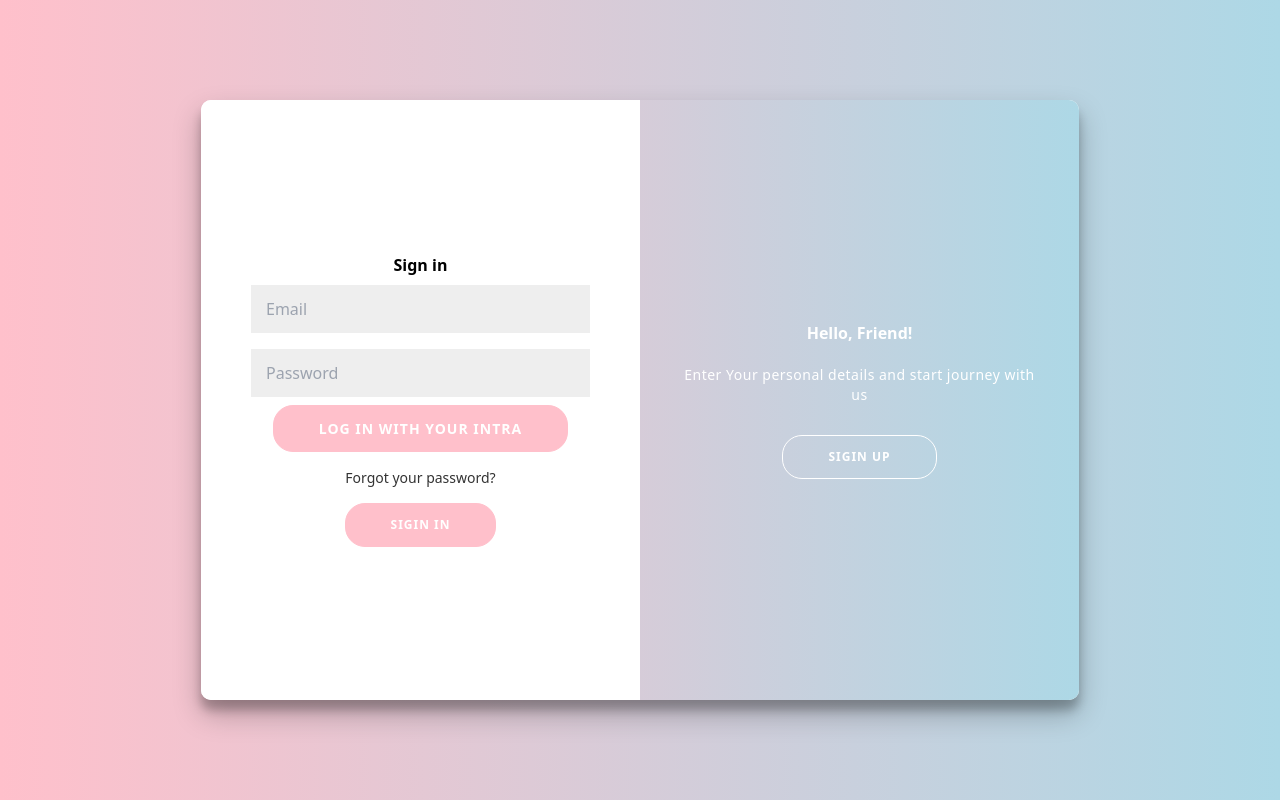
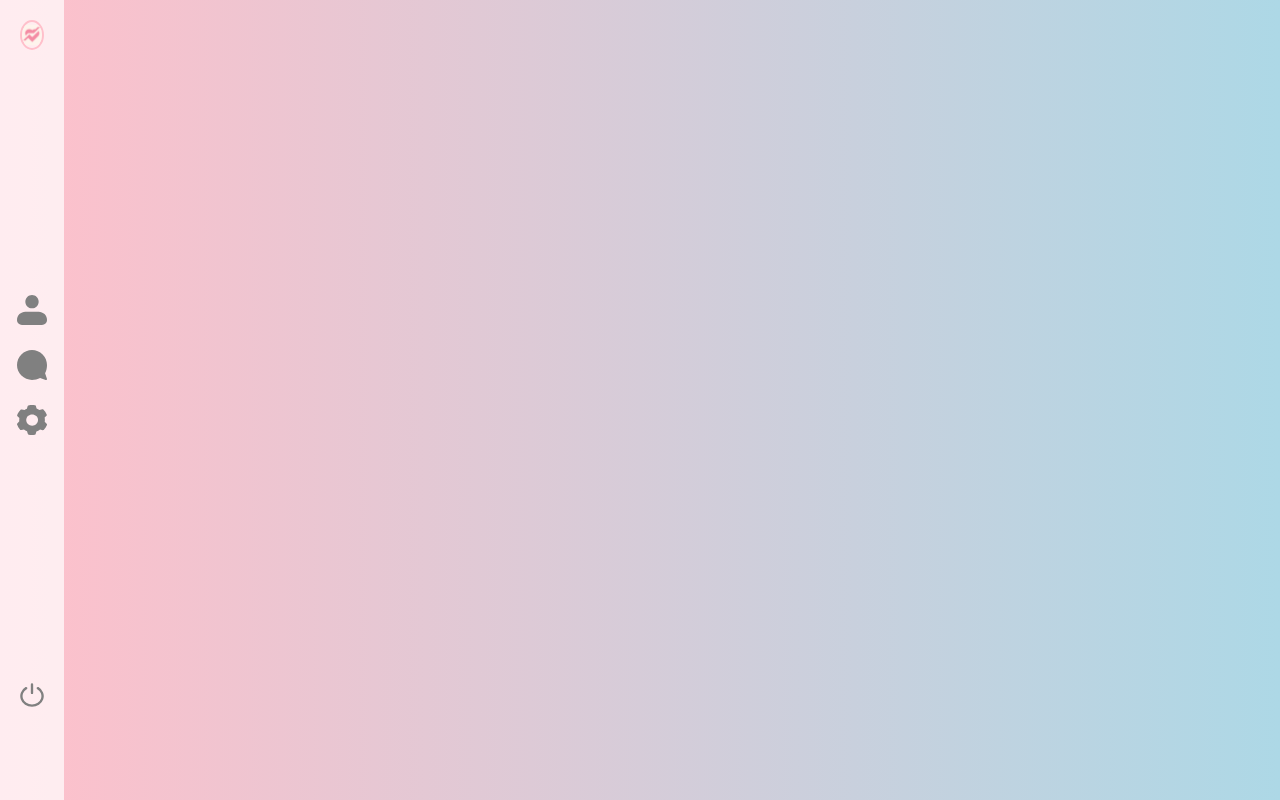
Before and after one commit to megrisse/Matcha, a React (Vite) app in the folder Front/: page /profile in a window 1280 px wide. Built offline with nearby package versions, Linux system fonts and the light colour scheme.

Commit message:
Create routes on App && start in create Profile page

```diff
--- a/Front/package.json
+++ b/Front/package.json
@@ -12,6 +12,7 @@
   "dependencies": {
     "react": "^18.3.1",
     "react-dom": "^18.3.1",
+    "react-router-dom": "^6.24.0",
     "styled-components": "^6.1.11",
     "tailwind": "^4.0.0"
   },
--- a/Front/src/App.tsx
+++ b/Front/src/App.tsx
@@ -1,11 +1,18 @@
+import { BrowserRouter, Routes, Route } from "react-router-dom";
 import Login from "./login/login";
+import Profile from "./profile/profile";
 
  function App() {
 
      return(
 
       <div>
-        <Login/>
+        <BrowserRouter>
+          <Routes>
+            <Route index element={<Login />} />
+            <Route path="/profile" element={<Profile/>}/>
+          </Routes>
+        </BrowserRouter>
       </div>
      )
  }
--- a/Front/src/Components/Components.tsx
+++ b/Front/src/Components/Components.tsx
@@ -1,4 +1,4 @@
-import styled from 'styled-components';
+import styled from "styled-components";
 
 interface SignProps {
   signinIn?: boolean;
@@ -27,12 +27,14 @@ export const SignUpContainer = styled.div<SignProps>`
   width: 50%;
   opacity: 0;
   z-index: 1;
-  ${props => props.signinIn !== true ? `
-    transform: translateX(100%);
-    opacity: 1;
-    z-index: 5;
-  `
-  : null}
+  ${(props) =>
+    props.signinIn !== true
+      ? `
+		transform: translateX(100%);
+		opacity: 1;
+		z-index: 5;
+	`
+      : null}
 `;
 
 export const SignInContainer = styled.div<SignProps>`
@@ -43,7 +45,8 @@ export const SignInContainer = styled.div<SignProps>`
   left: 0;
   width: 50%;
   z-index: 2;
-  ${props => (props.signinIn !== true ? `transform: translateX(100%);` : null)}
+  ${(props) =>
+    props.signinIn !== true ? `transform: translateX(100%);` : null}
 `;
 
 export const Form = styled.form`
@@ -72,8 +75,8 @@ export const Input = styled.input`
 
 export const Button = styled.button`
   border-radius: 20px;
-  border: 1px solid #FFC0CB;
-  background-color: #FFC0CB;
+  border: 1px solid #ffc0cb;
+  background-color: #ffc0cb;
   color: #ffffff;
   font-size: 12px;
   font-weight: bold;
@@ -92,6 +95,10 @@ export const Button = styled.button`
 export const GhostButton = styled(Button)`
   background-color: transparent;
   border-color: #ffffff;
+
+  &:hover {
+    box-shadow: 0 0 4px;
+  }
 `;
 
 export const Anchor = styled.a`
@@ -117,14 +124,14 @@ export const OverlayContainer = styled.div<SignProps>`
   overflow: hidden;
   transition: transform 0.6s ease-in-out;
   z-index: 100;
-  ${props =>
+  ${(props) =>
     props.signinIn !== true ? `transform: translateX(-100%);` : null}
 `;
 
 export const Overlay = styled.div<SignProps>`
-  background: #ADD8E6;
-  background: -webkit-linear-gradient(to right, #FFC0CB, #ADD8E6);
-  background: linear-gradient(to right, #FFC0CB, #ADD8E6);
+  background: #add8e6;
+  background: -webkit-linear-gradient(to right, #ffc0cb, #add8e6);
+  background: linear-gradient(to right, #ffc0cb, #add8e6);
   background-repeat: no-repeat;
   background-size: cover;
   background-position: 0 0;
@@ -135,7 +142,7 @@ export const Overlay = styled.div<SignProps>`
   width: 200%;
   transform: translateX(0);
   transition: transform 0.6s ease-in-out;
-  ${props => (props.signinIn !== true ? `transform: translateX(50%);` : null)}
+  ${(props) => (props.signinIn !== true ? `transform: translateX(50%);` : null)}
 `;
 
 export const OverlayPanel = styled.div`
@@ -154,22 +161,14 @@ export const OverlayPanel = styled.div`
 `;
 
 export const LeftOverlayPanel = styled(OverlayPanel)<SignProps>`
-  display: flex;
-  align-items: center;
-  justify-content: center;
-  flex-direction: column;
   transform: translateX(-20%);
-  ${props => props.signinIn !== true ? `transform: translateX(0);` : null}
+  ${(props) => (props.signinIn !== true ? `transform: translateX(0);` : null)}
 `;
 
 export const RightOverlayPanel = styled(OverlayPanel)<SignProps>`
-  display: flex;
-  align-items: center;
-  justify-content: center;
-  flex-direction: column;
   right: 0;
   transform: translateX(0);
-  ${props => props.signinIn !== true ? `transform: translateX(20%);` : null}
+  ${(props) => (props.signinIn !== true ? `transform: translateX(20%);` : null)}
 `;
 
 export const Paragraph = styled.p`
@@ -179,3 +178,110 @@ export const Paragraph = styled.p`
   letter-spacing: 0.5px;
   margin: 20px 0 30px;
 `;
+
+export const SideBarContainer = styled.div`
+	height: 100vh;
+`;
+
+export const SideBar = styled.nav`
+  height: 100%;
+  display: flex;
+  flex-direction: column;
+  justify-content: space-between;
+  align-items: center;
+  width: 5vw;
+  background-color: rgba(255, 255, 255, 0.7);
+  padding: 20px;
+  position: fixed;
+  left: 0;
+  top: 0;
+`;
+
+export const LogoContainer = styled.div`
+  display: flex;
+  justify-content: center;
+  align-items: center;
+  margin-bottom: 20px;
+`;
+
+export const Logo = styled.img`
+  height: 30px;
+  width: auto;
+  border-width: 2px;
+  border-style: solid;
+  border-color: #FFC0CB;
+  border-radius: 50%;
+`;
+
+export const SideBarListContainer = styled.div`
+  flex-grow: 1;
+  display: flex;
+  flex-direction: column;
+  justify-content: center;
+  align-items: center;
+`;
+
+export const SideBarList = styled.ul`
+  list-style-type: none;
+  padding: 0;
+  margin: 0;
+  display: flex;
+  flex-direction: column;
+`;
+
+export const SideBarListItem = styled.li`
+
+`;
+
+export const SideBarListAnchor = styled.a`
+  display: flex;
+  align-items: center;
+  justify-content: center;
+  text-decoration: none;
+  color: inherit;
+  width: 40px;
+  height: 40px;
+  border-radius: 50%;
+  transition: all 0.3s ease;
+  margin-bottom: 15px;
+  position: relative;
+
+  &:hover {
+    background-color: rgba(255, 192, 203, 0.2);
+  }
+
+  &::after {
+    content: '';
+    position: absolute;
+    top: -2px;
+    left: -2px;
+    right: -2px;
+    bottom: -2px;
+    border-radius: 50%;
+    border: 2px solid transparent;
+    transition: all 0.3s ease;
+  }
+
+  &:hover::after {
+    border-color: #FFC0CB;
+  }
+`;
+
+export const SideBarListImage = styled.img`
+  height: 30px;
+  width: auto;
+  transition: all 0.3s ease;
+  filter: invert(50%);
+
+  ${SideBarListAnchor}:hover & {
+    filter: invert(75%) sepia(11%) saturate(1094%) hue-rotate(300deg) brightness(100%) contrast(97%);
+  }
+`;
+
+export const LogoutButtonContainer = styled.div`
+  display: flex;
+  justify-content: center;
+  align-items: center;
+  width: 100%;
+	margin-bottom: 50px;
+`;
--- a/Front/src/login/login.tsx
+++ b/Front/src/login/login.tsx
@@ -1,24 +1,19 @@
-"use client"
-import React from 'react'
-import * as Components from "../Components/Components"
-
+"use client";
+import React from "react";
+import * as Components from "../Components/Components";
 
 function Login() {
   const [signIn, toggle] = React.useState(true);
 
-    function RedirectToOAuth() {
 
-       window.location.href = "https://api.intra.42.fr/oauth/authorize?client_id=u-s4t2ud-9cee2e9030dd9a1da9e02120bb26ac7abf940260ed9ba7ae8a0c75381779704d&redirect_uri=http%3A%2F%2Flocalhost%3A4000%2Fauth%2F42%2Fcallback&response_type=code"
-    }
-
-    return(
+  return (
     <Components.Container>
       <Components.SignUpContainer signinIn={signIn}>
         <Components.Form>
           <Components.Title>Create Account</Components.Title>
-                     <Components.Input type='text' placeholder='Name' />
-                     <Components.Input type='email' placeholder='Email' />
-                     <Components.Input type='password' placeholder='Password' />
+          <Components.Input type="text" placeholder="Name" />
+          <Components.Input type="email" placeholder="Email" />
+          <Components.Input type="password" placeholder="Password" />
           <Components.Button>Sign Up</Components.Button>
         </Components.Form>
       </Components.SignUpContainer>
@@ -26,19 +21,21 @@ function Login() {
       <Components.SignInContainer signinIn={signIn}>
         <Components.Form>
           <Components.Title>Sign in</Components.Title>
-                      <Components.Input type='email' placeholder='Email' />
-                      <Components.Input type='password' placeholder='Password' />
+          <Components.Input type="email" placeholder="Email" />
+          <Components.Input type="password" placeholder="Password" />
           <Components.Button>
-                           <Components.Anchor1 href="https://api.intra.42.fr/oauth/authorize?client_id=u-s4t2ud-9cee2e9030dd9a1da9e02120bb26ac7abf940260ed9ba7ae8a0c75381779704d&redirect_uri=http%3A%2F%2Flocalhost%3A4000%2Fauth%2F42%2Fcallback&response_type=code"> Log In with your Intra </Components.Anchor1>
+            <Components.Anchor1 href="https://api.intra.42.fr/oauth/authorize?client_id=u-s4t2ud-9cee2e9030dd9a1da9e02120bb26ac7abf940260ed9ba7ae8a0c75381779704d&redirect_uri=http%3A%2F%2Flocalhost%3A4000%2Fauth%2F42%2Fcallback&response_type=code">
+              {" "}
+              Log In with your Intra{" "}
+            </Components.Anchor1>
           </Components.Button>
-                      <Components.Anchor href='#'>Forgot your password?</Components.Anchor>
+          <Components.Anchor href="#">Forgot your password?</Components.Anchor>
           <Components.Button>Sigin In</Components.Button>
         </Components.Form>
       </Components.SignInContainer>
 
       <Components.OverlayContainer signinIn={signIn}>
         <Components.Overlay signinIn={signIn}>
-
           <Components.LeftOverlayPanel signinIn={signIn}>
             <Components.Title>Welcome Back!</Components.Title>
             <Components.Paragraph>
@@ -55,15 +52,13 @@ function Login() {
               Enter Your personal details and start journey with us
             </Components.Paragraph>
             <Components.GhostButton onClick={() => toggle(false)}>
-                               Sigin Up
+              Sign Up
             </Components.GhostButton>
           </Components.RightOverlayPanel>
-
         </Components.Overlay>
       </Components.OverlayContainer>
-
     </Components.Container>
-     )
+  );
 }
 
 export default Login;
--- /dev/null
+++ b/Front/src/profile/profile.tsx
@@ -0,0 +1,41 @@
+import React from "react";
+import * as Components from "../Components/Components";
+import logopath from "../assets/logo.svg";
+import profilePath from "../assets/profile.svg";
+import messagePath from "../assets/message.svg";
+import settingpath from "../assets/setting.svg";
+import logoutpath from "../assets/logout.svg";
+
+function Profile() {
+  return (
+    <Components.SideBarContainer>
+      <Components.SideBar className="Side-bar">
+        <Components.LogoContainer className="logo-container">
+          <Components.Logo className="logo" src={logopath} alt="logo" />
+        </Components.LogoContainer>
+        <Components.SideBarListContainer className="sidebar-list-container">
+          <Components.SideBarList>
+            <Components.SideBarListItem className="sidebarlist-item">
+              <Components.SideBarListAnchor>
+                <Components.SideBarListImage src={profilePath} alt="profile" />
+              </Components.SideBarListAnchor>
+              <Components.SideBarListAnchor>
+                <Components.SideBarListImage src={messagePath} alt="message" />
+              </Components.SideBarListAnchor>
+              <Components.SideBarListAnchor>
+                <Components.SideBarListImage src={settingpath} alt="settong" />
+              </Components.SideBarListAnchor>
+            </Components.SideBarListItem>
+          </Components.SideBarList>
+        </Components.SideBarListContainer>
+        <Components.LogoutButtonContainer className="logout-container">
+          <Components.SideBarListAnchor>
+            <Components.SideBarListImage src={logoutpath} alt="logout" />
+          </Components.SideBarListAnchor>
+        </Components.LogoutButtonContainer>
+      </Components.SideBar>
+    </Components.SideBarContainer>
+  );
+}
+
+export default Profile;
```
Also changed, not shown: 1 other file (tests, documents, lock files or other folders). Lines whose indentation alone changed are shown as unchanged.
